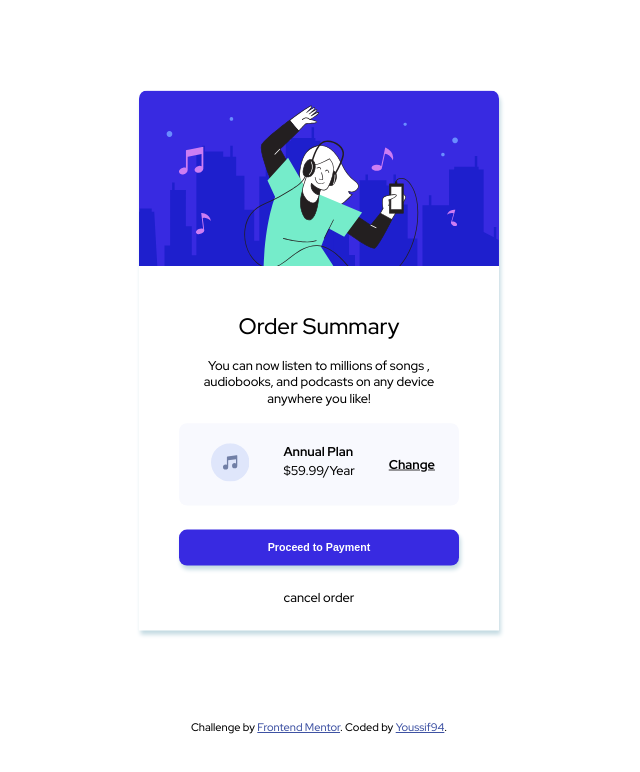
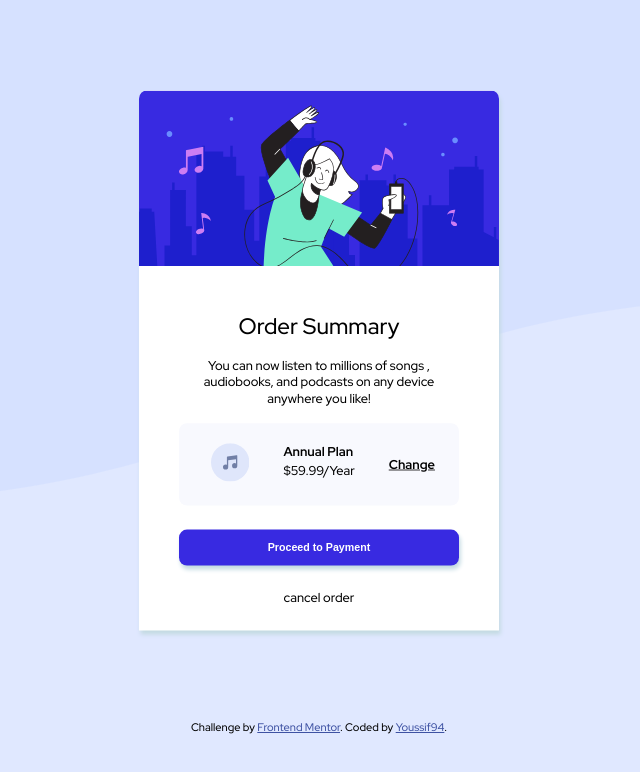
Before and after one commit to Youssif94/Order-summary-component, a plain HTML site: page index.html in a window 1280 px wide. Shown: the whole page, without its empty margins (321-961 px from the left). Drawn offline with Linux system fonts and the light colour scheme; the site is published under a folder, as on GitHub Pages, so addresses that start at the root find nothing; a script that the page names is missing.

Commit message:
Update style.css

```diff
--- a/style.css
+++ b/style.css
@@ -8,7 +8,7 @@
 
 body {
     font-family: 'Red Hat Display', sans-serif;
-    background: url(/images/b.svg) no-repeat center center fixed;
+    background: url(./images/b.svg) no-repeat center center fixed;
     -webkit-background-size: cover;
     -moz-background-size: cover;
     -o-background-size: cover;
```
